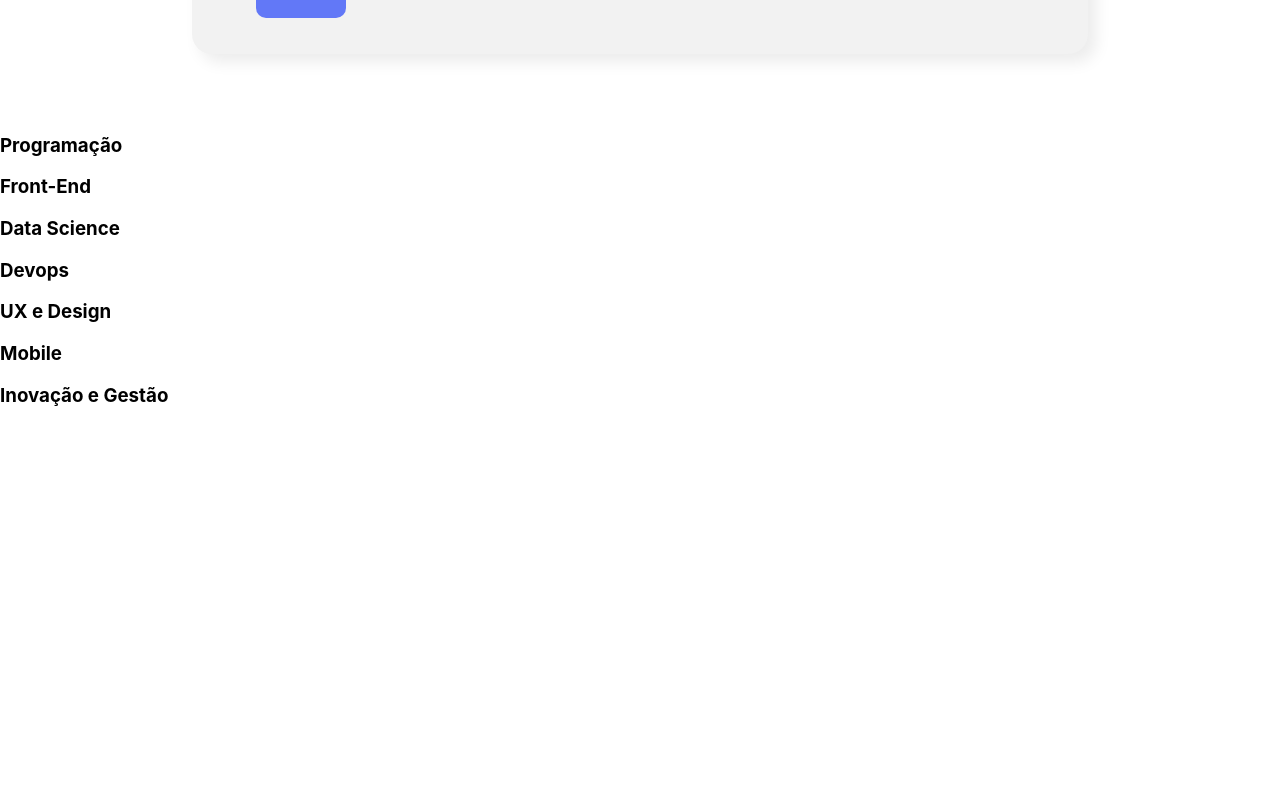
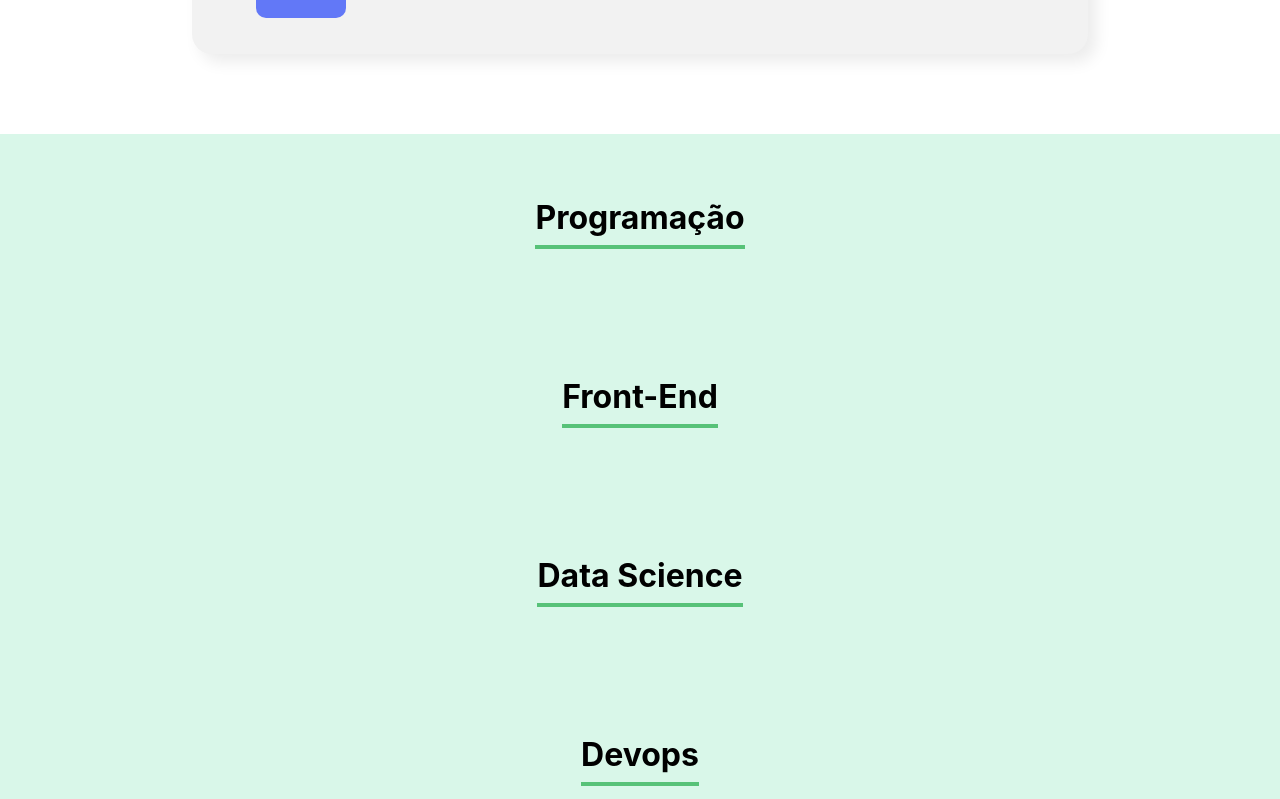
Before and after one commit to raphaelaferraz/organo, a React (Create React App) app in the folder organo/: page / in a window 1280 px wide. Shown: the part 1021-1820 px from the top of the page. Before the commit the page ends 1447 px from the top, so only its background shows below. Built offline with nearby package versions, Linux system fonts and the light colour scheme.

Commit message:
Adição do CSS do componente Time

```diff
--- /dev/null
+++ b/organo/src/componentes/Time/Time.css
@@ -0,0 +1,12 @@
+.secao-time {
+  text-align: center;
+  padding: 32px;
+  background-color: #D9F7E9;
+}
+
+.secao-time_titulo {
+  font-size: 32px;
+  border-bottom: 4px solid #57C278;
+  display: inline-block;
+  padding-bottom: 8px;
+}
--- a/organo/src/componentes/Time/index.js
+++ b/organo/src/componentes/Time/index.js
@@ -1,7 +1,9 @@
+import './Time.css'
+
 const Time = (props) => {
   return (
-    <section>
-      <h3>{props.nome}</h3>
+    <section className='secao-time'>
+      <h3 className='secao-time_titulo'>{props.nome}</h3>
     </section>
   )
 }
```
